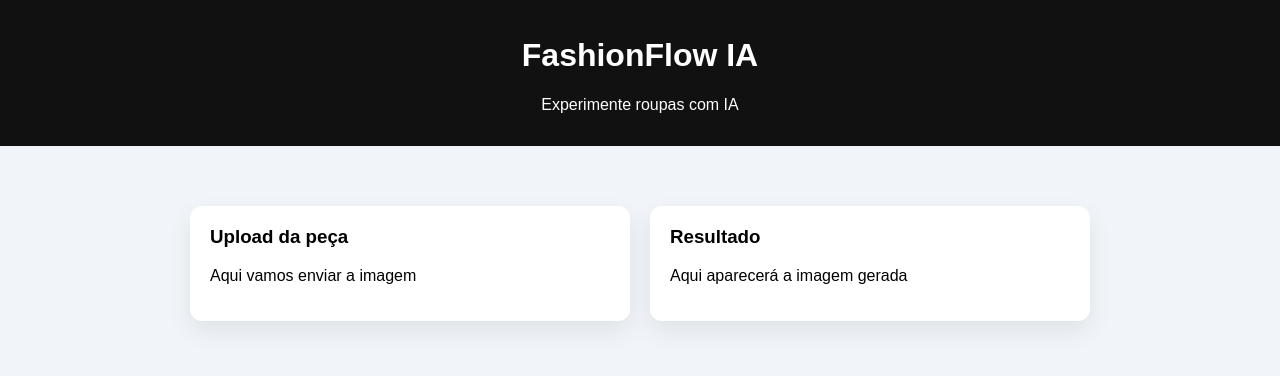
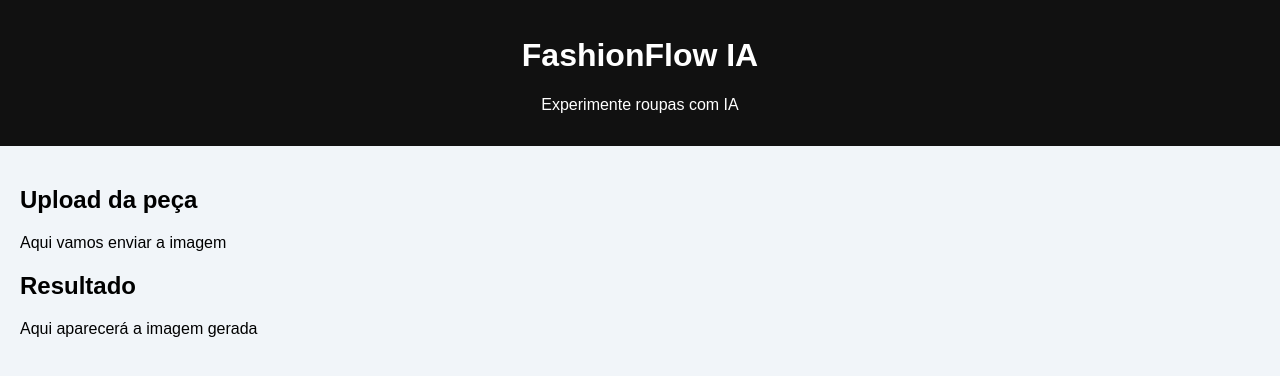
Before and after one commit to alexbastosnasci47-cloud/FashionFlow-ia, a React (Vite) app: page / in a window 1280 px wide. Shown: the top 376 px of the page. Built offline with nearby package versions, Linux system fonts and the light colour scheme.

Commit message:
fix App structure

```diff
--- a/src/App.jsx
+++ b/src/App.jsx
@@ -1,19 +1,16 @@
-import Header from './components/Header'
+import Header from "./components/Header"
 
 function App() {
   return (
     <>
       <Header />
-      <div className="app-container">
-        <div className="section">
-          <h3>Upload da peça</h3>
-          <p>Aqui vamos enviar a imagem</p>
-        </div>
 
-        <div className="section">
-          <h3>Resultado</h3>
-          <p>Aqui aparecerá a imagem gerada</p>
-        </div>
+      <div style={{ padding: "20px" }}>
+        <h2>Upload da peça</h2>
+        <p>Aqui vamos enviar a imagem</p>
+
+        <h2>Resultado</h2>
+        <p>Aqui aparecerá a imagem gerada</p>
       </div>
     </>
   )
```
